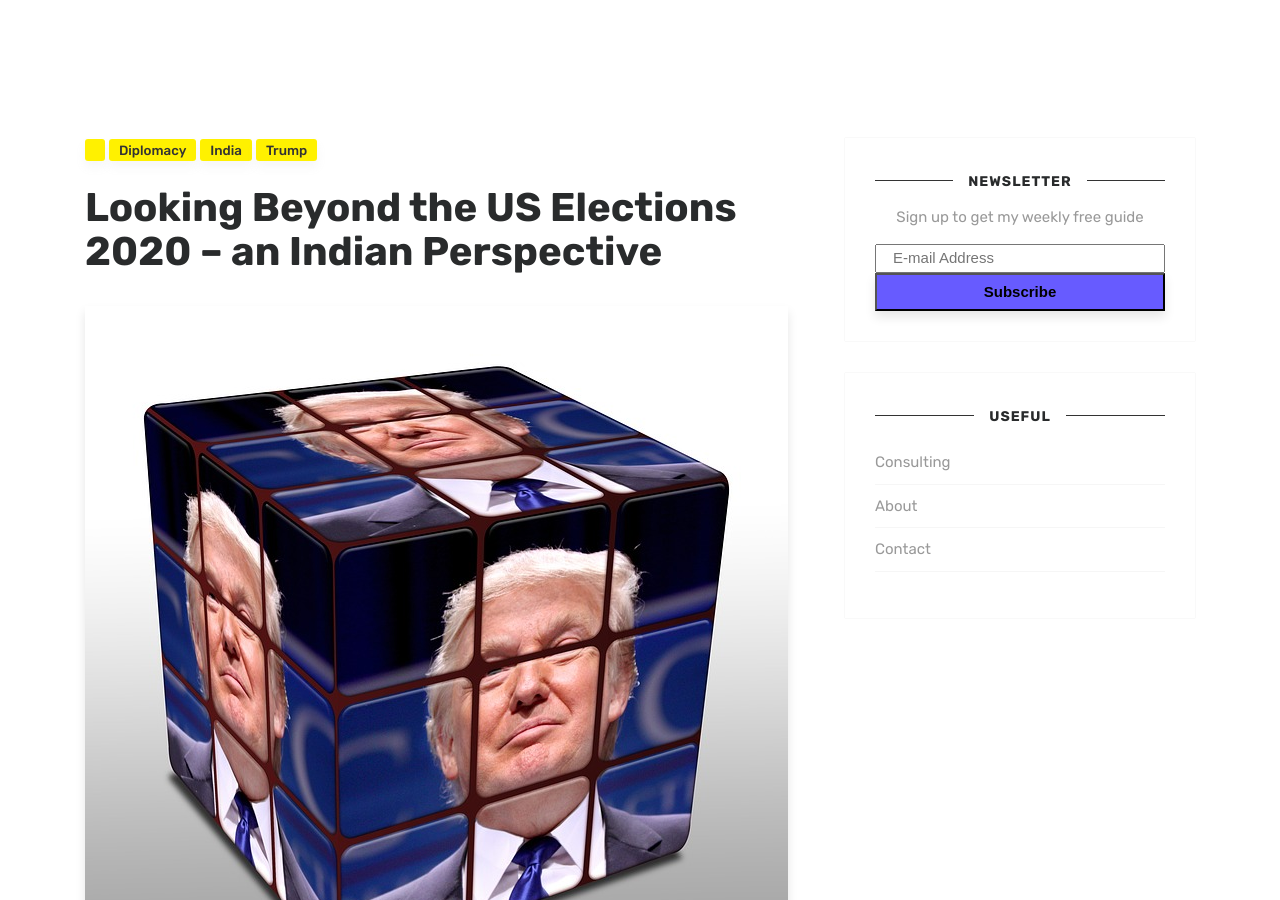
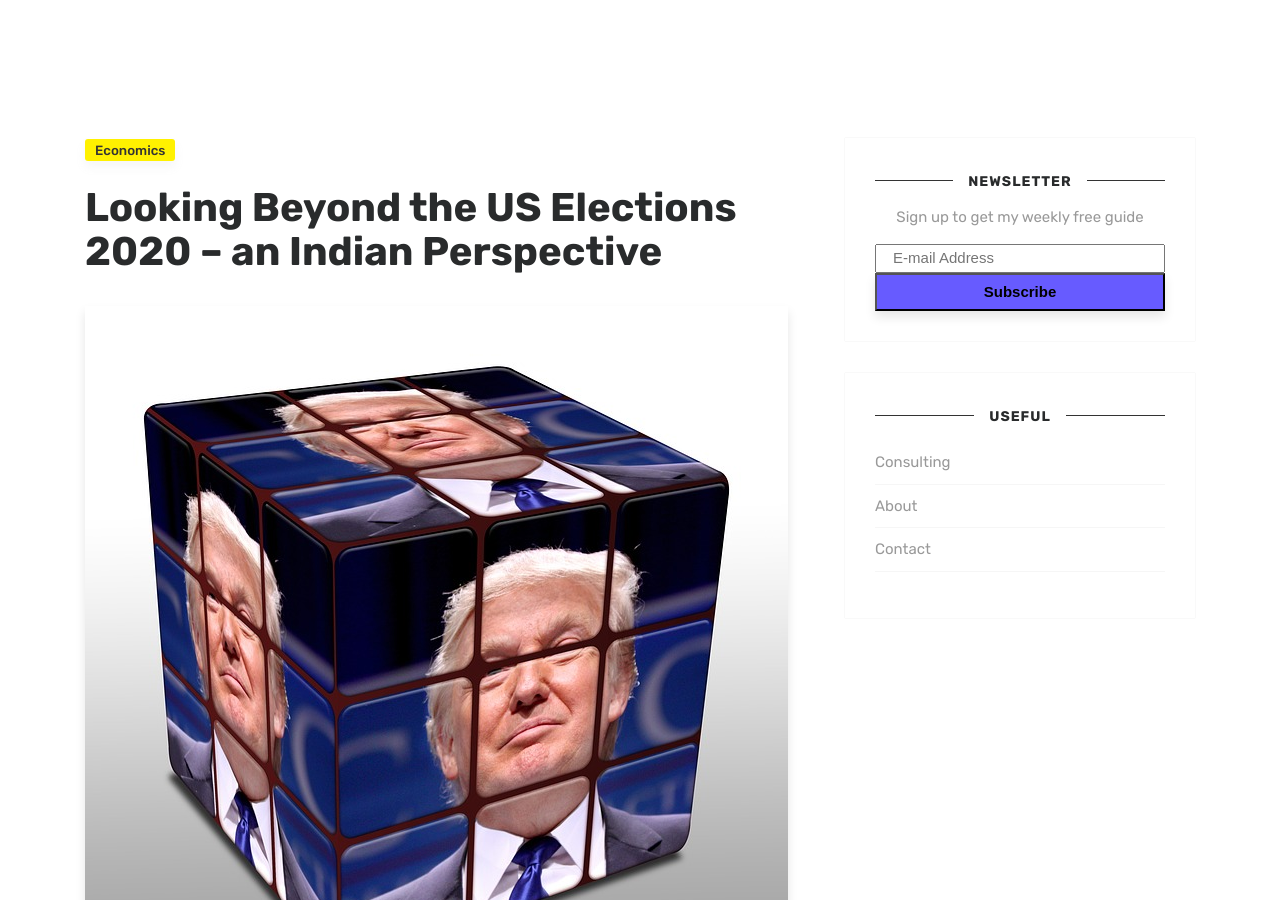
Before and after one commit to rohanharikr/RaviKumarPillai, a Jekyll site: the page built from _posts/2020-06-23-looking-beyond-the-us-elections-2020-an-indian-perspective.md, in a window 1280 px wide and 900 px high. Built offline with Jekyll 4.4.1, drawn with Linux system fonts in a browser that asks for light colours; comment, search, counter and statistics services are not loaded.

Commit message:
Update from Forestry.io Ravi Kumar updated _posts/2020-06-23-looking-beyond-the-us-elections-2020-an-indian-perspective.md

```diff
--- a/_posts/2020-06-23-looking-beyond-the-us-elections-2020-an-indian-perspective.md
+++ b/_posts/2020-06-23-looking-beyond-the-us-elections-2020-an-indian-perspective.md
@@ -3,10 +3,7 @@ layout: post-right-sidebar
 author: Ravi
 title: Looking Beyond the US Elections 2020 – an Indian Perspective
 categories:
-- diplomacy
-- india
-- trump
-- ''
+- economics
 image: assets/images/donald-trump.jpg
 featured: true
 comments: true
```
